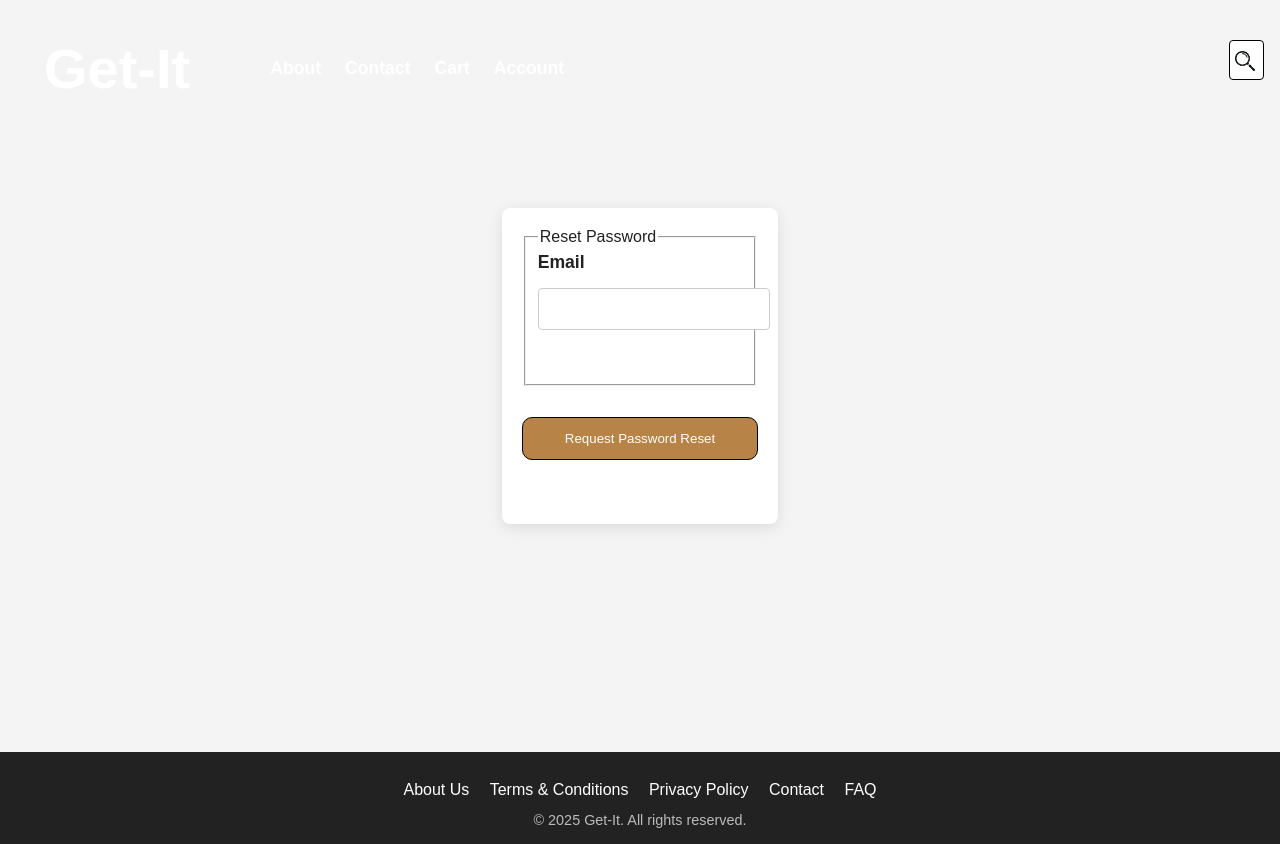
After one commit to Faculty-of-Computing/Get-It, a Flask app: page /auth/reset_password in a window 1280 px wide. The commit adds this page. Run offline with Flask 3, Linux system fonts and the light colour scheme; some web fonts are replaced.

Commit message:
Minor tweaks

```diff
--- a/blueprints/auth.py
+++ b/blueprints/auth.py
@@ -18,6 +18,9 @@ from flask_dance.contrib.google import google
 from core.database import db
 from flask_dance.contrib.google import make_google_blueprint, google
 from core.configs import GOOGLE_CLIENT_ID, GOOGLE_CLIENT_SECRET
+from forms.password_reset_request_form import PasswordResetRequestForm
+from forms.password_reset_form import PasswordResetForm
+from services.mail_service import send_password_reset_email
 
 
 blueprint = Blueprint('auth', __name__, url_prefix='/auth')
@@ -102,3 +105,29 @@ def google_callback():
     login_user(user)
     flash('Logged in with Google!', 'success')
     return redirect(url_for('account.account'))
+
+@blueprint.route("/reset_password", methods=['GET', 'POST'])
+def reset_request():
+    form = PasswordResetRequestForm()
+    if form.validate_on_submit():
+        user = User.query.filter_by(email=form.email.data).first()
+        if user:
+            send_password_reset_email(user)
+        flash('An email has been sent with instructions to reset your password.', 'info')
+        return redirect(url_for('auth.login'))
+    return render_template('account/reset_request.html', title='Reset Password', form=form)
+
+
+@blueprint.route("/reset_password/<token>", methods=['GET', 'POST'])
+def reset_token(token):
+    user = User.verify_reset_token(token)
+    if user is None:
+        flash('That is an invalid or expired token', 'warning')
+        return redirect(url_for('auth.reset_request'))
+    form = PasswordResetForm()
+    if form.validate_on_submit():
+        user.password = form.password.data
+        db.session.commit()
+        flash('Your password has been updated! You are now able to log in', 'success')
+        return redirect(url_for('auth.login'))
+    return render_template('account/reset_token.html', title='Reset Password', form=form)
--- /dev/null
+++ b/forms/password_reset_request_form.py
@@ -0,0 +1,7 @@
+from flask_wtf import FlaskForm
+from wtforms import StringField, SubmitField
+from wtforms.validators import DataRequired, Email
+
+class PasswordResetRequestForm(FlaskForm):
+    email = StringField('Email', validators=[DataRequired(), Email()])
+    submit = SubmitField('Request Password Reset')
--- a/main.py
+++ b/main.py
@@ -95,6 +95,14 @@ app.register_blueprint(seller.blueprint)
 app.register_blueprint(seller_products.blueprint)
 app.register_blueprint(wishlist.blueprint)
 
+@app.errorhandler(404)
+def page_not_found(e):
+    return render_template('errors/404.html'), 404
+
+@app.errorhandler(500)
+def internal_server_error(e):
+    return render_template('errors/500.html'), 500
+
 @app.route('/')  # type: ignore
 def home():
     categories = list(ProductCategory)  # If using Enum for categories
--- a/static/styles.css
+++ b/static/styles.css
@@ -1632,3 +1632,36 @@ section.hero div.container .text p.tline {
     max-height: 1000px; /* A large enough value */
     margin-top: 1rem;
 }
+
+.error-page {
+    text-align: center;
+    padding: 50px;
+}
+
+.error-page h1 {
+    font-size: 4rem;
+    color: var(--primary-color);
+}
+
+.error-page p {
+    font-size: 1.2rem;
+    color: var(--text-color);
+    margin-bottom: 2rem;
+}
+
+.btn-google {
+    background-color: #4285F4;
+    color: white;
+}
+
+.btn-google:hover {
+    background-color: #357ae8;
+}
+
+.content-section {
+    background: #ffffff;
+    padding: 20px;
+    border-radius: var(--border-radius);
+    box-shadow: var(--box-shadow);
+    margin-bottom: 20px;
+}
--- a/templates/account/login.html
+++ b/templates/account/login.html
@@ -40,5 +40,10 @@
     </a>
 </div>
 
+<div class="border-top pt-3">
+    <small class="text-muted">
+        <a class="ml-2" href="{{ url_for('auth.reset_request') }}">Forgot Password?</a>
+    </small>
+</div>
 <p>Don't have an account? <a href="{{ url_for('auth.register') }}">Register</a></p>
 {% endblock %}
--- /dev/null
+++ b/templates/account/reset_request.html
@@ -0,0 +1,27 @@
+{% extends "base.html" %}
+{% block content %}
+<div class="content-section">
+    <form method="POST" action="">
+        {{ form.hidden_tag() }}
+        <fieldset class="form-group">
+            <legend class="border-bottom mb-4">Reset Password</legend>
+            <div class="form-group">
+                {{ form.email.label(class="form-control-label") }}
+                {% if form.email.errors %}
+                {{ form.email(class="form-control form-control-lg is-invalid") }}
+                <div class="invalid-feedback">
+                    {% for error in form.email.errors %}
+                    <span>{{ error }}</span>
+                    {% endfor %}
+                </div>
+                {% else %}
+                {{ form.email(class="form-control form-control-lg") }}
+                {% endif %}
+            </div>
+        </fieldset>
+        <div class="form-group">
+            {{ form.submit(class="btn btn-outline-info") }}
+        </div>
+    </form>
+</div>
+{% endblock content %}
```
Also changed, not shown: blueprints/seller.py (+9 -0 lines), forms/password_reset_form.py (added, +8 -0 lines), models/users.py (+13 -1 lines), services/mail_service.py (added, +16 -0 lines), templates/account/reset_token.html (added, +40 -0 lines), templates/errors/404.html (added, +9 -0 lines), templates/errors/500.html (added, +9 -0 lines), templates/seller/seller_profile.html (added, +33 -0 lines).
